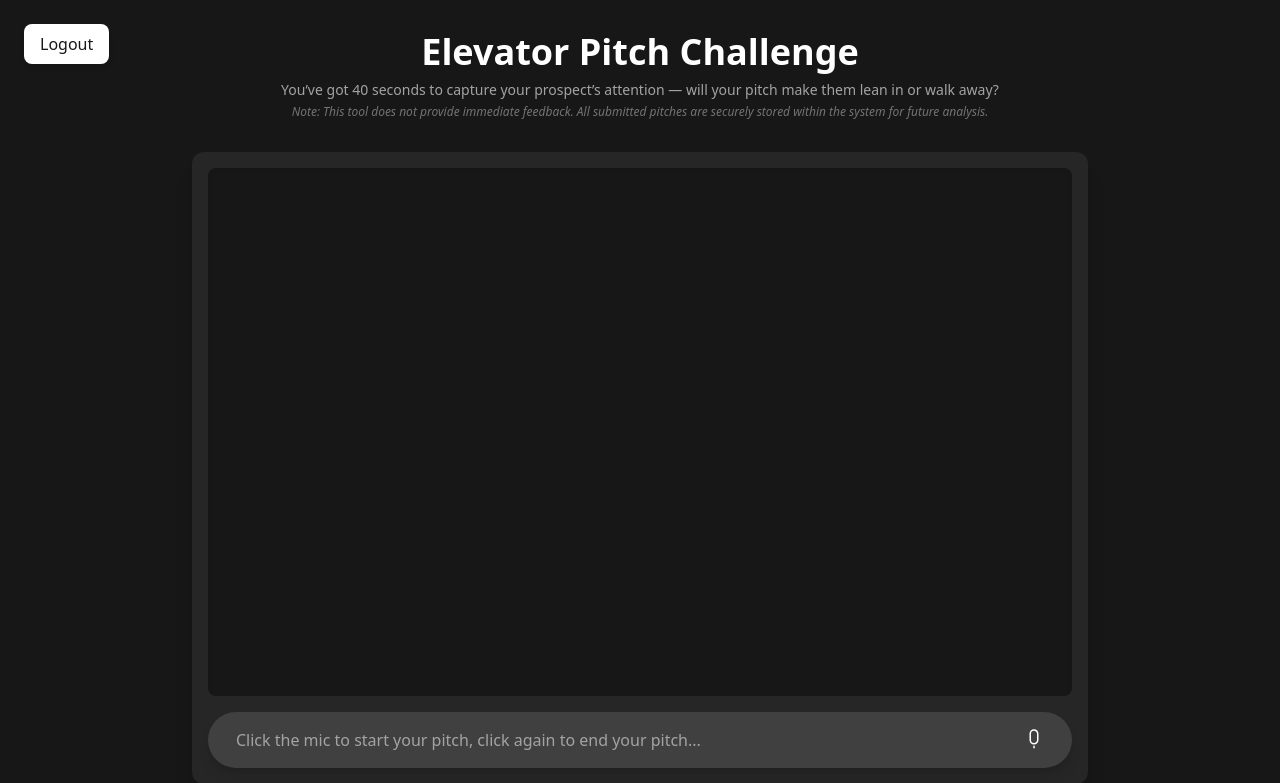
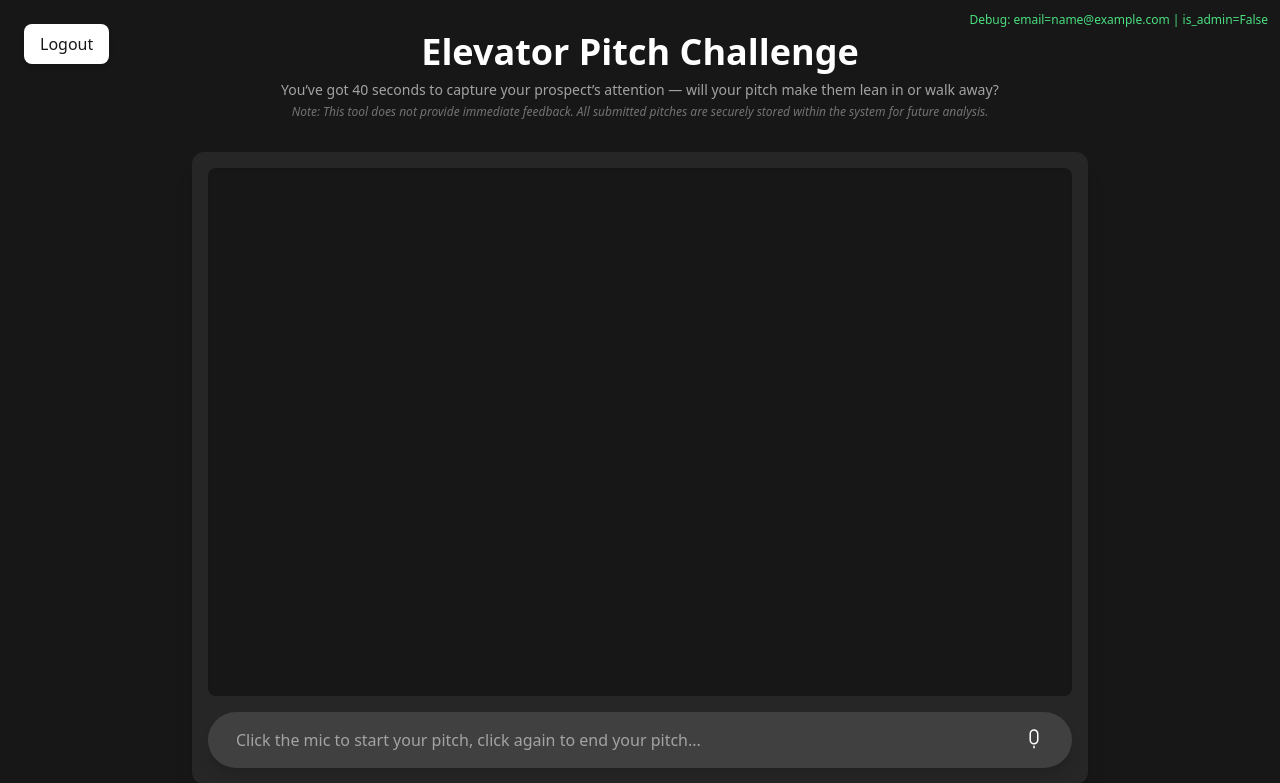
Before and after one commit to dylGray/ai-project, a Flask app: page / in a window 1280 px wide. Shown: the top 783 px of the page. Run offline with Flask 3, Linux system fonts and the light colour scheme; the visitor is signed in with stand-in values (Sample User, id 1); some libraries are stand-ins or nearby versions.

Commit message:
forgot debugging on frontend

```diff
--- a/templates/index.html
+++ b/templates/index.html
@@ -9,6 +9,10 @@
   <script src="https://cdn.tailwindcss.com"></script>
 </head>
 <body class="bg-neutral-900 text-white h-screen flex flex-col items-center px-4">
+
+  <div class="text-xs text-left text-green-400 absolute top-0 right-0 p-3">
+    Debug: email={{ debug_email }} | is_admin={{ debug_admin }}
+  </div>
 
   <div class="hidden md:flex gap-3 absolute top-6 left-6">
     <a href="/login"
```
